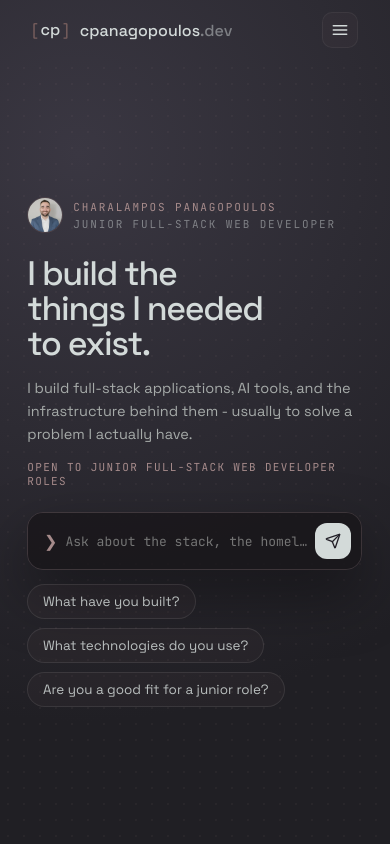
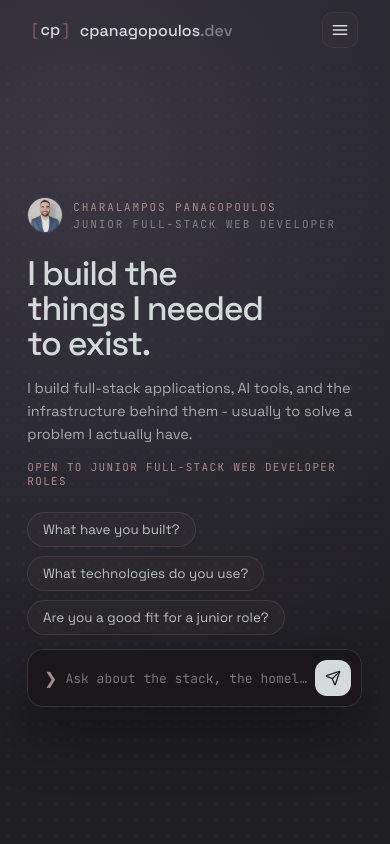
Before and after one commit to c-panagopoulos/Personal-Website, a React (Vite) app in the folder client/: page / in a window 390 px wide. Shown: the top 844 px of the page. Built offline with nearby package versions, Linux system fonts and the light colour scheme.

Commit message:
Restyle assistant breadcrumb and hide sidebar footnote on mobile

```diff
--- a/client/src/styles/global.css
+++ b/client/src/styles/global.css
@@ -638,6 +638,11 @@ button {
   display: flex;
   flex-direction: column;
   gap: 14px;
+}
+@media (max-width: 640px) {
+  .chip-row {
+    order: -1;
+  }
 }
 .hero__curtain {
   position: fixed;
@@ -2145,13 +2150,13 @@ button {
 }
 
 .contact-section {
-  padding: 96px 56px 72px;
+  padding: 96px 56px 28px;
   background: var(--bg);
   border-top: 1px solid var(--border);
 }
 @media (max-width: 900px) {
   .contact-section {
-    padding: 96px 20px 72px;
+    padding: 96px 20px 28px;
   }
 }
 .contact-section__eyebrow {
```
